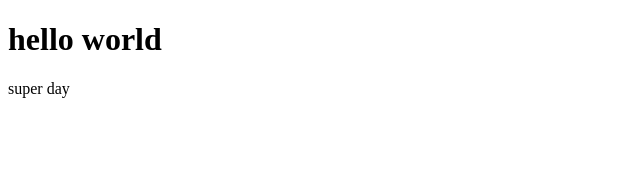
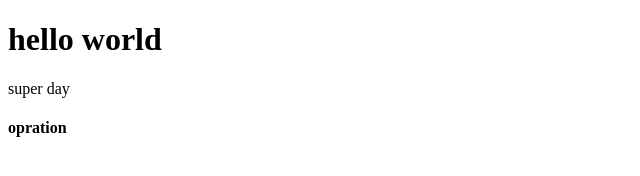
Before and after one commit to imoohb123/learning_git, a plain HTML site: page index.html in a window 1280 px wide. Shown: the full height of the page, 0-640 px from the left. Drawn offline with Linux system fonts and the light colour scheme.

Commit message:
heading message

```diff
--- a/index.html
+++ b/index.html
@@ -7,5 +7,6 @@
   <body>
     <h1>hello world</h1>
     <p>super day</p>
+    <h4>opration</h4>
   </body>
 </html>
```
